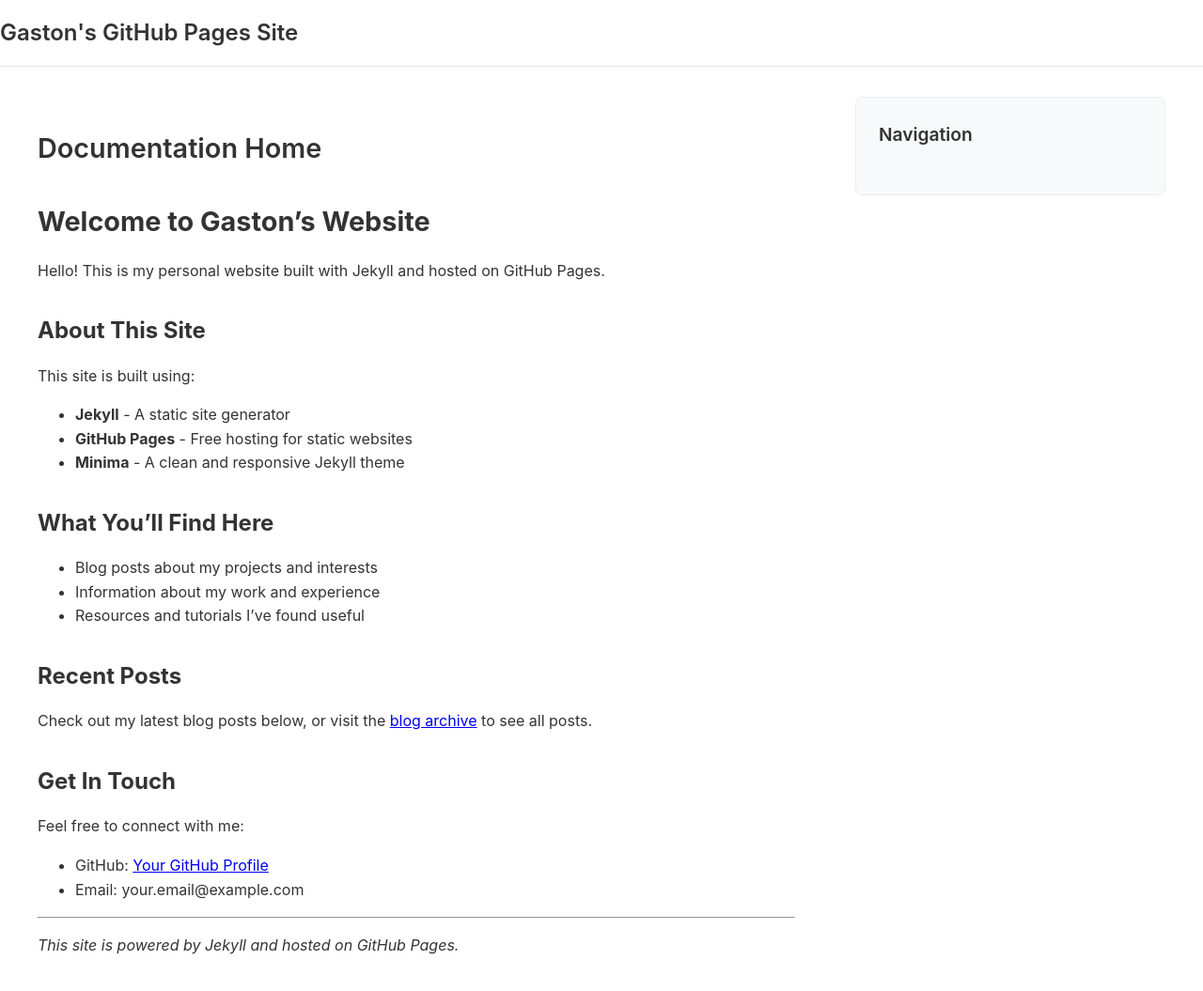
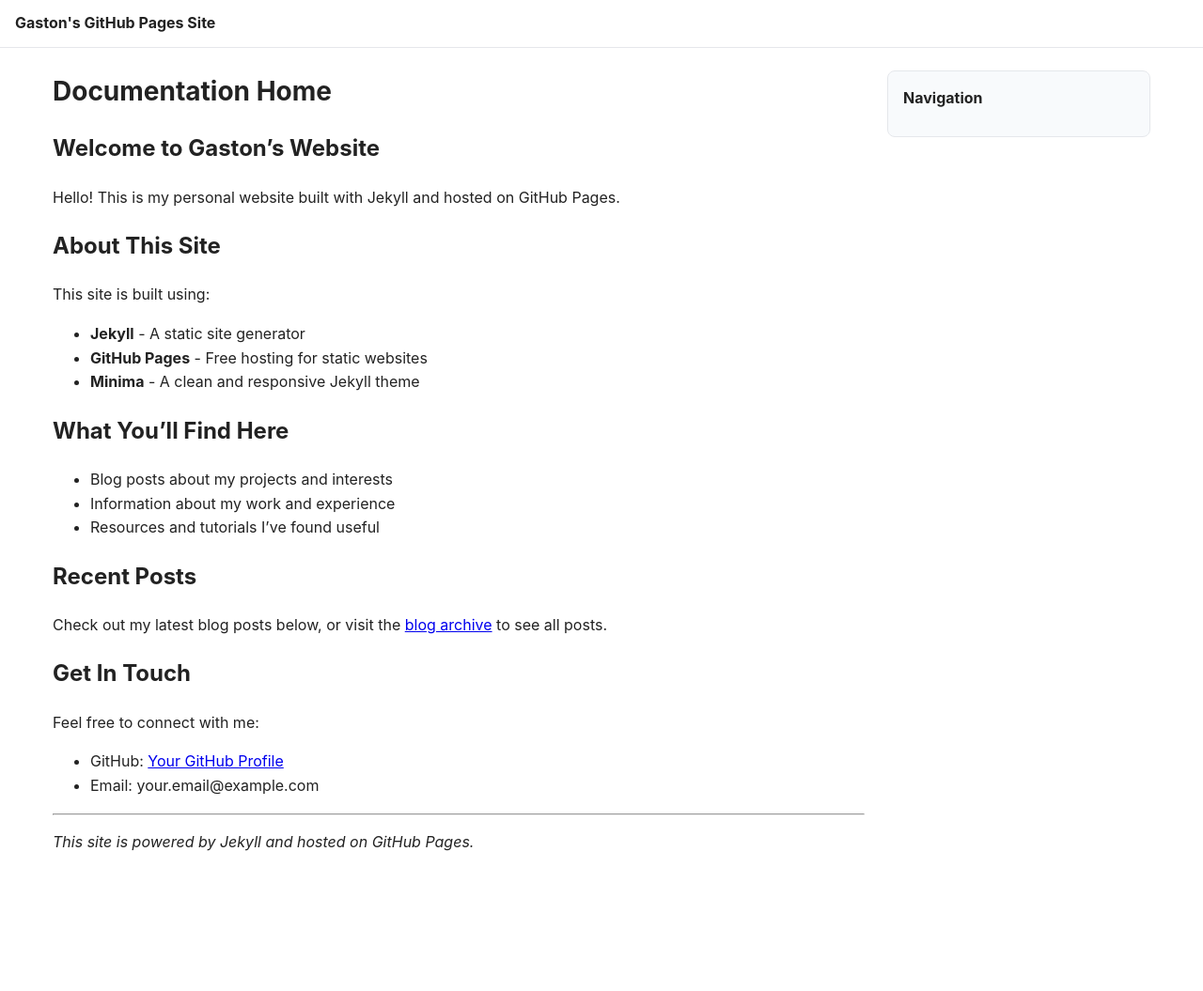
Before and after one commit to Lunar-Eclipse255/gaston.github.io, a Jekyll site: the page built from docs/index.md, in a window 1280 px wide and 1068 px high. Shown: the top 1055 px of the window at 94% size. Built offline with Jekyll 4.4.1, drawn with Linux system fonts in a browser that asks for light colours.

Commit message:
changed link

```diff
--- a/docs/_config.yml
+++ b/docs/_config.yml
@@ -1,7 +1,7 @@
 title: Gaston's GitHub Pages Site
 description: Welcome to my personal website built with Jekyll and hosted on GitHub Pages
-baseurl: "" # Leave empty for GitHub Pages unless using a project site
-url: "https://gagrehansavona.github.io" # Replace with your actual GitHub username
+baseurl: "/gaston.github.io" # Project site subpath
+url: "https://lunar-eclipse255.github.io" # GitHub user site root
 
 # Theme - explicitly specify minima for GitHub Pages
 remote_theme: jekyll/minima
--- a/docs/_layouts/right-sidebar.html
+++ b/docs/_layouts/right-sidebar.html
@@ -6,13 +6,32 @@
   <meta charset="utf-8">
   <meta name="viewport" content="width=device-width, initial-scale=1">
   <title>{{ page.title | escape }} | {{ site.title | default: 'Site' }}</title>
-  <link rel="stylesheet" href="{{ '/assets/css/style.css' | relative_url }}">
+  <style>
+    :root { --bg:#fff; --text:#222; --muted:#666; --border:#e5e7eb; --card:#f8fafc; --brand:#0d6efd; }
+    * { box-sizing: border-box; }
+    html, body { margin:0; padding:0; background:var(--bg); color:var(--text); font: 16px/1.6 -apple-system,BlinkMacSystemFont,'Segoe UI',Roboto,Helvetica,Arial,sans-serif; }
+    .site-header { border-bottom:1px solid var(--border); padding:12px 16px; position:sticky; top:0; background:var(--bg); z-index:10; }
+    .site-title { text-decoration:none; color:var(--text); font-weight:700; }
+    .page-content-with-sidebar { max-width:1200px; margin:0 auto; padding:24px 16px; display:flex; gap:24px; align-items:flex-start; }
+    .post-content { flex:1 1 auto; min-width:0; }
+    .post-title { margin:0 0 12px; font-size:28px; }
+    .right-sidebar { width:280px; flex:0 0 280px; background:var(--card); border:1px solid var(--border); border-radius:8px; padding:16px; position:sticky; top:72px; }
+    .sidebar-nav h3 { margin:0 0 12px; font-size:16px; }
+    .nav-section { margin:16px 0; }
+    .nav-section h4 { margin:0 0 8px; color:var(--muted); font: 600 12px/1.2 inherit; letter-spacing:.04em; text-transform:uppercase; }
+    .nav-section ul { list-style:none; margin:0; padding:0; }
+    .nav-section li { margin:6px 0; }
+    .nav-section a { display:block; text-decoration:none; color:#374151; padding:8px 10px; border-radius:6px; }
+    .nav-section a:hover { background:#eef2ff; color:#111827; }
+    .nav-section a.active { background:var(--brand); color:#fff; }
+    .dropdown-toggle { float:right; margin-top:-28px; border:0; background:none; cursor:pointer; color:var(--muted); }
+    .dropdown-menu { display:none; margin:6px 0 0 12px; padding-left:10px; border-left:2px solid var(--border); }
+    @media (max-width: 768px) { .page-content-with-sidebar { flex-direction:column; } .right-sidebar { width:100%; position:static; } }
+  </style>
 </head>
 <body>
   <header class="site-header">
-    <div class="wrapper">
-      <a class="site-title" href="{{ '/' | relative_url }}">{{ site.title | default: "Site" }}</a>
-    </div>
+    <a class="site-title" href="{{ '/' | relative_url }}">{{ site.title | default: "Site" }}</a>
   </header>
 
   <main class="page-content">
```
Also changed, not shown: docs/_layouts/post-right-sidebar.html (+24 -4 lines).
